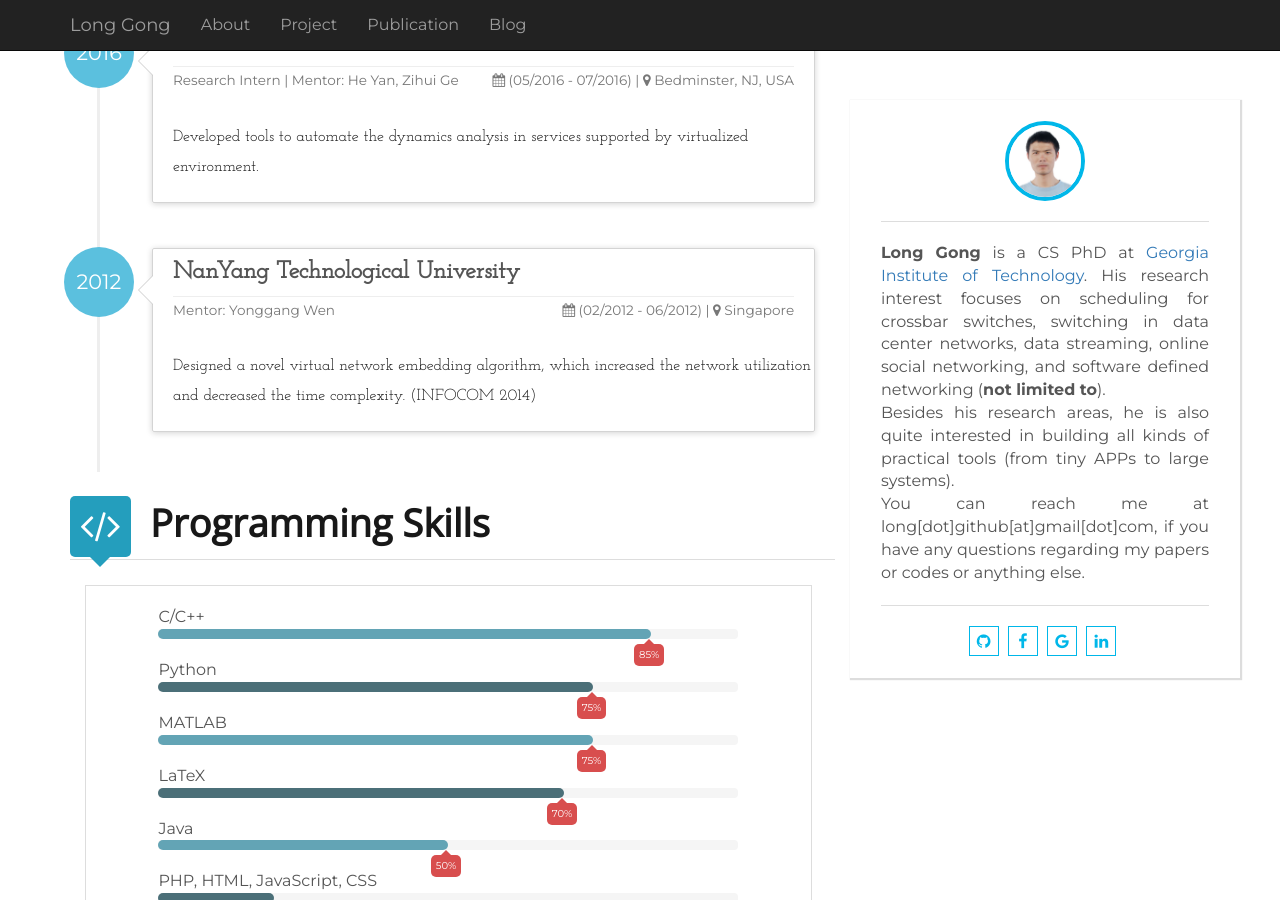
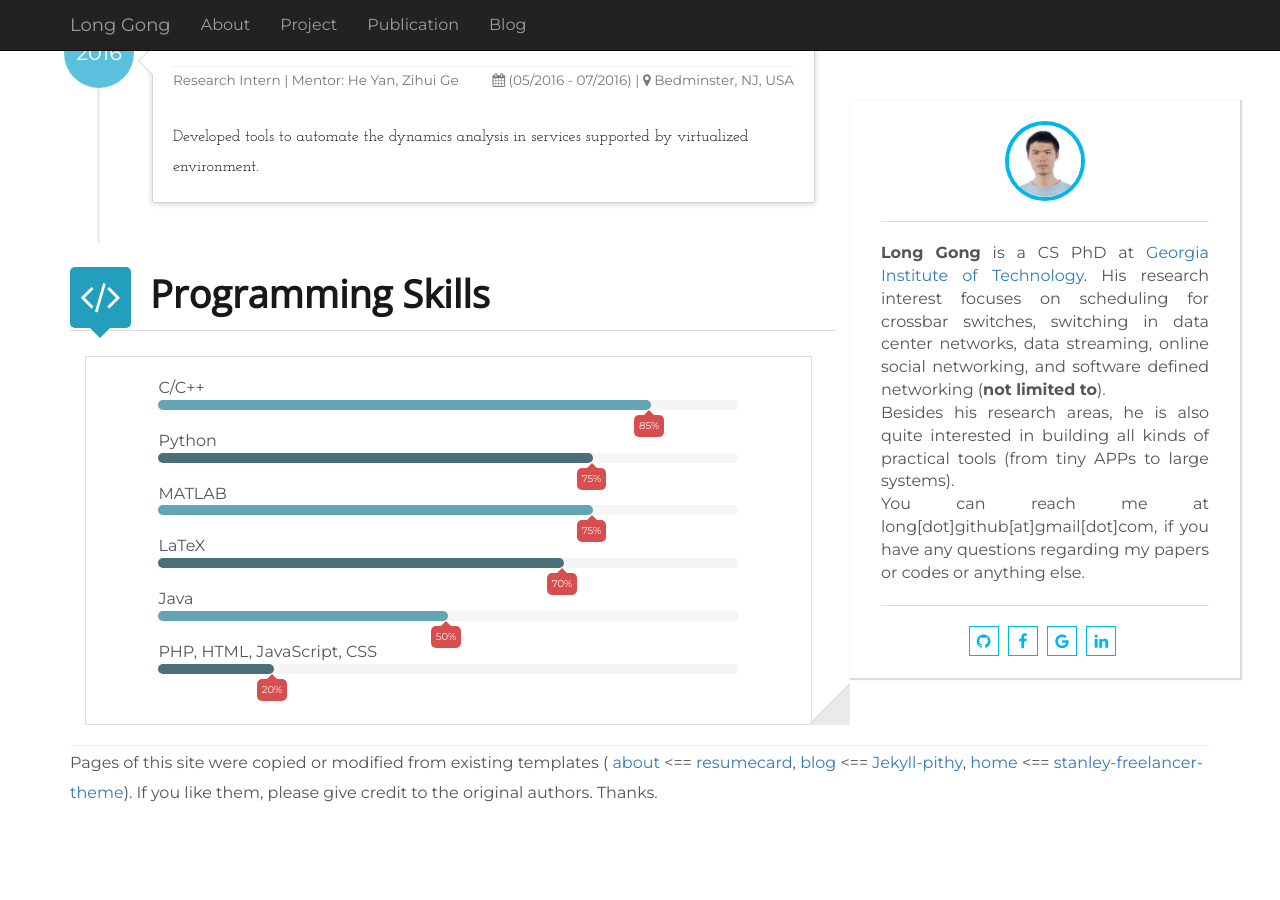
Before and after one commit to lgong30/lgong30.github.io, a Jekyll site: the page built from _pages/01_about.md, in a window 1280 px wide and 900 px high, scrolled down 1271 px. Built offline with Jekyll 4.4.1, drawn with Linux system fonts in a browser that asks for light colours; comment, search, counter and statistics services are not loaded; after the commit the page ends 2094 px from its top, so only the background shows below that; some of the changed lines change nothing that is shown.

```diff
--- a/_config.yml
+++ b/_config.yml
@@ -128,7 +128,7 @@
         abstract: This paper tries to solve the location-constrained virtual network embedding (LC-VNE) problem efficiently. We first investigate the complexity of LC-VNE, and by leveraging the graph bisection problem, we provide the first formal proof of the  -completeness and inapproximability result of LC-VNE. Then, we propose two novel LC-VNE algorithms based on a compatibility graph (CG) to achieve integrated node and link mapping. In particular, in the CG, each node represents a candidate substrate path for a virtual link, and each link indicates the compatible relation between its two endnodes. Our theoretical analysis proves that the maximal clique in the CG is also the maximum one when the substrate network has sufficient resources. With CG, we reduce LC-VNE to the minimum-cost maximum clique problem, which inspires us to propose two efficient LC-VNE heuristics. Extensive numerical simulations demonstrate that compared with the existing ones, our proposed LC-VNE algorithms have significantly reduced time complexity and can provide smaller gaps to the optimal solutions, lower blocking probabilities, and higher time-average revenue as well.
 
 experiences:
-  - exp3:
+  - exp1:
     institution: AT&amp;T Labs Research
     mentor: ["He Yan", "Zihui Ge"]
     started: 2016
@@ -136,13 +136,13 @@
     address: Bedminster, NJ, USA
     position: Research Intern
     description: Developed tools to automate the dynamics analysis in services supported by virtualized environment.
-  - exp1:
-    institution: NanYang Technological University
-    mentor: ["Yonggang Wen"]
-    started: 2012
-    duration: (02/2012 - 06/2012)
-    address: Singapore
-    description: Designed a novel virtual network embedding algorithm, which increased the network utilization and decreased the time complexity. (INFOCOM 2014)
+  # - exp1:
+  #   institution: NanYang Technological University
+  #   mentor: ["Yonggang Wen"]
+  #   started: 2012
+  #   duration: (02/2012 - 06/2012)
+  #   address: Singapore
+  #   description: Designed a novel virtual network embedding algorithm, which increased the network utilization and decreased the time complexity. (INFOCOM 2014)
 
 
 
--- a/_includes/experience.html
+++ b/_includes/experience.html
@@ -42,7 +42,9 @@
             <hr class="subsplitter"/>
             <div class="timeline-body">
             {% if exp.description %}
-            <p>{{ exp.description }}</p>
+            <p>
+            {{ exp.description }}
+            </p>
             {% endif %}
             </div>
         </div>
```
